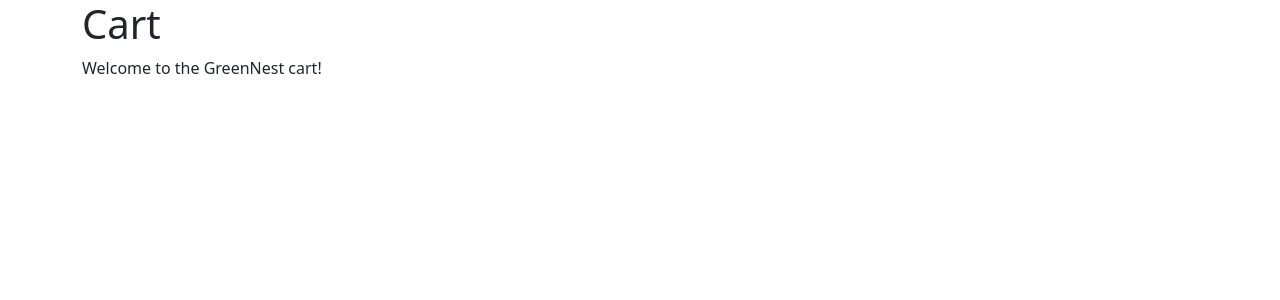
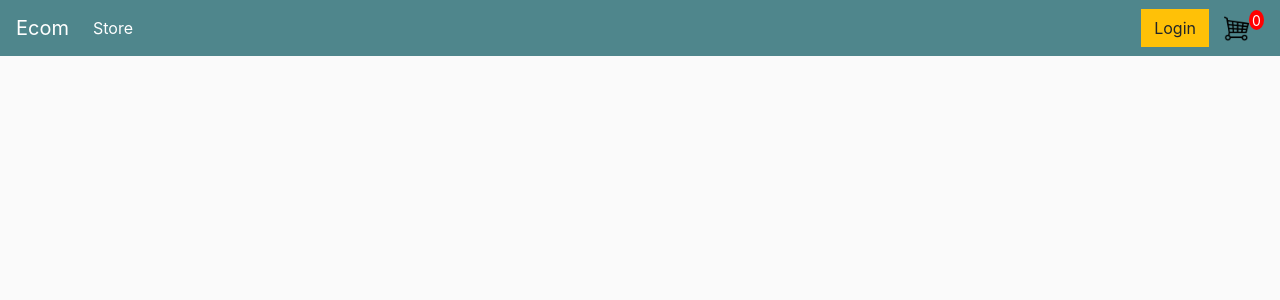
Before and after one commit to Khushbumodi123/GreenNest, a Django app: page /cart/ in a window 1280 px wide. Shown: the top 300 px of the page. Run offline with Django 5.2, Linux system fonts and the light colour scheme; some libraries are stand-ins or nearby versions.

Commit message:
add navbar

```diff
--- a/static/css/main.css
+++ b/static/css/main.css
@@ -0,0 +1,100 @@
+body{
+	background-color: hsl(0, 0%, 98%);
+}
+
+h1,h2,h3,h4,h5,h6{
+	color:hsl(0, 0%, 30%);
+}
+
+.box-element{
+	box-shadow:hsl(0, 0%, 80%) 0 0 16px;
+	background-color: #fff;
+	border-radius: 4px;
+	padding: 10px;
+}
+
+.thumbnail{
+	width: 100%;
+	height: 200px;
+	-webkit-box-shadow: -1px -3px 5px -2px rgba(214,214,214,1);
+    -moz-box-shadow: -1px -3px 5px -2px rgba(214,214,214,1);
+    box-shadow: -1px -3px 5px -2px rgba(214,214,214,1);
+}
+
+.product{
+	border-radius: 0 0 4px 4px;
+}
+
+.bg-dark{
+	background-color: #4f868c!important;
+}
+
+#cart-icon{
+	width:25px;
+	display: inline-block;
+	margin-left: 15px;
+}
+
+#cart-total{
+	display: inline-block;
+	text-align: center;
+	color:#fff;
+	background-color: red;
+	width: 15px;
+	height: 20px;
+	border-radius: 50%;
+	font-size: 14px;
+	vertical-align: top;
+}
+
+.col-lg-4, .col-lg-6, .col-lg-8, .col-lg-12{
+	margin-top: 10px;
+}
+
+.btn{
+	border-radius: 0;
+}
+
+.row-image{
+	width: 100px;
+}
+
+.form-field{
+	width:250px;
+	display: inline-block;
+	padding: 5px;
+}
+
+.cart-row{
+	display: flex;
+    align-items: flex-start;
+    padding-bottom: 10px;
+    margin-bottom: 10px;
+    border-bottom: 1px solid #ececec;
+
+}
+
+.quantity{
+	display: inline-block;
+	font-weight: 700;
+	padding-right:10px;
+
+
+}
+
+.chg-quantity{
+	width: 12px;
+	cursor: pointer;
+	display: block;
+	margin-top: 5px;
+	transition:.1s;
+}
+
+.chg-quantity:hover{
+	opacity: .6;
+}
+
+
+.hidden{
+	display: none!important;
+}
--- a/templates/myapp/cart.html
+++ b/templates/myapp/cart.html
@@ -1,6 +1,56 @@
-{% extends 'myapp/main.html' %}
+<!DOCTYPE html>
+{% load static %}
+<html>
+<head>
+	<title>Ecom</title>
 
-{% block content %}
-<h1>Cart</h1>
-<p>Welcome to the GreenNest cart!</p>
-{% endblock content %}
+	<meta name="viewport" content="width=device-width, initial-scale=1, maximum-scale=1, minimum-scale=1" />
+
+	<link rel="stylesheet" href="https://stackpath.bootstrapcdn.com/bootstrap/4.4.1/css/bootstrap.min.css" integrity="sha384-Vkoo8x4CGsO3+Hhxv8T/Q5PaXtkKtu6ug5TOeNV6gBiFeWPGFN9MuhOf23Q9Ifjh" crossorigin="anonymous">
+
+	<link rel="stylesheet" type="text/css" href="{% static 'css/main.css' %}">
+
+</head>
+<body>
+
+	<nav class="navbar navbar-expand-lg navbar-dark bg-dark">
+	  <a class="navbar-brand" href="{% url 'myapp:store' %}">Ecom</a>
+	  <button class="navbar-toggler" type="button" data-toggle="collapse" data-target="#navbarSupportedContent" aria-controls="navbarSupportedContent" aria-expanded="false" aria-label="Toggle navigation">
+	    <span class="navbar-toggler-icon"></span>
+	  </button>
+
+	  <div class="collapse navbar-collapse" id="navbarSupportedContent">
+	    <ul class="navbar-nav mr-auto">
+	      <li class="nav-item active">
+	        <a class="nav-link" href="{% url 'myapp:store' %}">Store <span class="sr-only">(current)</span></a>
+	      </li>
+
+	    </ul>
+	    <div class="form-inline my-2 my-lg-0">
+	     	<a href="#"class="btn btn-warning">Login</a>
+
+	     	<a href="{% url 'myapp:cart' %}">
+	    		<img  id="cart-icon" src="{% static 'images/cart.png' %}">
+	    	</a>
+	    	<p id="cart-total">0</p>
+
+	    </div>
+	  </div>
+	</nav>
+
+     <div class="container">
+            <br>
+            {% block content %}
+
+
+            {% endblock content %}
+         </div>
+
+
+	<script src="https://code.jquery.com/jquery-3.4.1.slim.min.js" integrity="sha384-J6qa4849blE2+poT4WnyKhv5vZF5SrPo0iEjwBvKU7imGFAV0wwj1yYfoRSJoZ+n" crossorigin="anonymous"></script>
+
+	<script src="https://cdn.jsdelivr.net/npm/popper.js@1.16.0/dist/umd/popper.min.js" integrity="sha384-Q6E9RHvbIyZFJoft+2mJbHaEWldlvI9IOYy5n3zV9zzTtmI3UksdQRVvoxMfooAo" crossorigin="anonymous"></script>
+
+	<script src="https://stackpath.bootstrapcdn.com/bootstrap/4.4.1/js/bootstrap.min.js" integrity="sha384-wfSDF2E50Y2D1uUdj0O3uMBJnjuUD4Ih7YwaYd1iqfktj0Uod8GCExl3Og8ifwB6" crossorigin="anonymous"></script>
+</body>
+</html>
--- a/templates/myapp/main.html
+++ b/templates/myapp/main.html
@@ -9,10 +9,33 @@
     <meta name="viewport" content="width=device-width, initial-scale=1, maximum-scale=1, minimum-scale=1"/>
 </head>
 <body>
+    <nav class="navbar navbar-expand-lg bg-body-tertiary">
+      <div class="container-fluid">
+        <a class="navbar-brand" href="{% url 'myapp:store' %}">GreenNest</a>
+        <button class="navbar-toggler" type="button" data-bs-toggle="collapse" data-bs-target="#navbarSupportedContent" aria-controls="navbarSupportedContent" aria-expanded="false" aria-label="Toggle navigation">
+          <span class="navbar-toggler-icon"></span>
+        </button>
+        <div class="collapse navbar-collapse" id="navbarSupportedContent">
+          <ul class="navbar-nav me-auto mb-2 mb-lg-0">
+            <li class="nav-item">
+              <a class="nav-link active" aria-current="page" href="{% url 'myapp:store' %}">Store</a>
+            </li>
+          </ul>
+        </div>
+          <div class="form-inline my-2 my-lg-0">
+              <a href="#"class="btn btn-warning">Login</a>
+              <a href="{% url 'myapp:cart' %}">
+                  <img id="cart-icon" src="{% static 'images/cart.png' %}">
+              </a>
+              <p id="cart-total">0</p>
+          </div>
+      </div>
+    </nav>
     <div class="container">
         {% block content %}
         {% endblock content %}
     </div>
+
     <script src="https://cdn.jsdelivr.net/npm/bootstrap@5.3.3/dist/js/bootstrap.bundle.min.js" integrity="sha384-YvpcrYf0tY3lHB60NNkmXc5s9fDVZLESaAA55NDzOxhy9GkcIdslK1eN7N6jIeHz" crossorigin="anonymous"></script>
 </body>
 </html>
```
